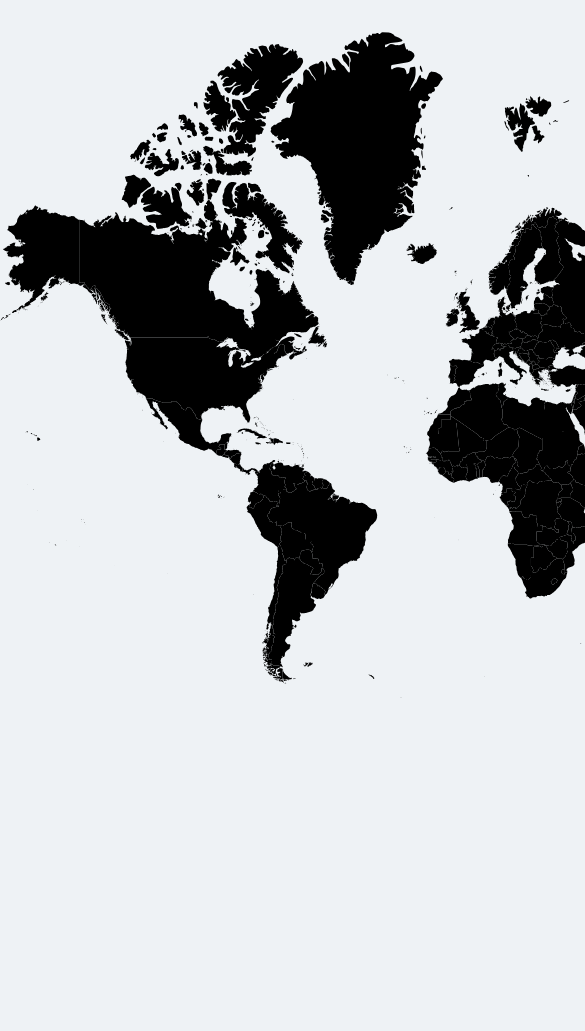
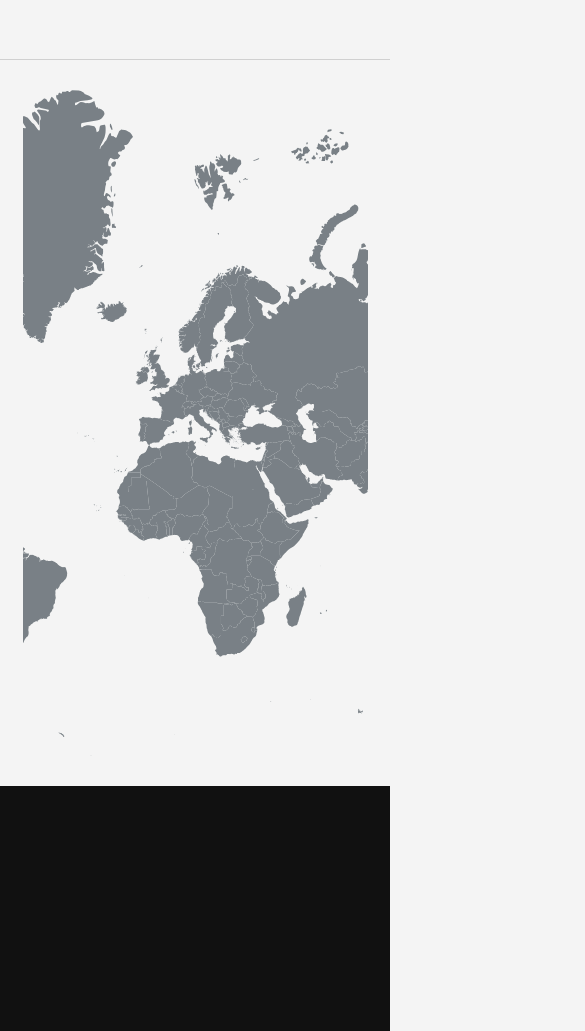
Before and after one commit to auraveleze/interactive-map, a plain HTML site: page mapa_interactivo/index.html in a window 390 px wide. Shown: the top 1031 px of the page, 585 px wide, since content can reach past the window. Before the commit the page ends 844 px from the top, so only its background shows below. Drawn offline with Linux system fonts and the light colour scheme.

Commit message:
base + responsive

```diff
--- a/mapa_interactivo/index.html
+++ b/mapa_interactivo/index.html
@@ -7,12 +7,27 @@
 </head>
 <body>
 
-  <div id="map-container">
-    <object type="image/svg+xml" data="world.svg" id="svgmap"></object>
-    <div id="tooltip"></div>
-  </div>
+  <nav class="nav">
+    <div class="container-base">
+    </div>
+  </nav>
 
-  <div id="cards-container" class="hidden"></div>
+  <main>
+
+    <section class="map">
+      <div class="container-base" id="map-container">
+        <object type="image/svg+xml" data="world.svg" id="svgmap"></object>
+        <div class="tooltip" id="tooltip"></div>
+      </div>
+    </section>
+
+
+  </main>
+
+  <footer class="footer">
+    <div class="container-base">
+    </div>
+  </footer>
 
   <script src="script.js"></script>
 </body>
--- a/mapa_interactivo/script.js
+++ b/mapa_interactivo/script.js
@@ -45,13 +45,30 @@ const authorData = {
   svgObject.addEventListener("load", () => {
     const svgDoc = svgObject.contentDocument;
 
+    /* color base - mapa */
+    const allPaths = svgDoc.querySelectorAll("path");
+    allPaths.forEach(path => {
+      path.style.fill = "#798086";
+    });
+
+    /* interacciones de países con datos */
     for (let code in authorData) {
       const country = svgDoc.getElementById(code);
       if (country) {
+        country.style.fill = "#FF6B6B"; /*hover*/
         country.style.cursor = "pointer";
 
+        // Hover
+        country.addEventListener("mouseenter", () => {
+          country.style.fill = "#D00000"; //* verde oscuro */
+        });
+
+        country.addEventListener("mouseleave", () => {
+          country.style.fill = "#FF6B6B"; //* volver a verde normal */
+        });
+
+        // Click para mostrar tooltip
         country.addEventListener("click", (e) => {
-            const box = country.getBoundingClientRect();
           const mapBox = svgObject.getBoundingClientRect();
           showTooltip(code, e.pageX - mapBox.left, e.pageY - mapBox.top);
         });
@@ -76,7 +93,29 @@ const authorData = {
   });
 
   tooltip.innerHTML = html;
-    tooltip.style.left = `${x + 30}px`;
-    tooltip.style.top = `${y}px`;
-    tooltip.style.display = "block";
+  tooltip.style.display = "block"; // Necesario para que tenga dimensiones
+
+  // Esperar un frame para que el DOM mida bien
+  requestAnimationFrame(() => {
+    const tooltipRect = tooltip.getBoundingClientRect();
+    const containerRect = document.getElementById("map-container").getBoundingClientRect();
+
+    let left = x + 30;
+    let top = y;
+
+    // Correcciones para que no se salga del contenedor
+    if (left + tooltipRect.width > containerRect.width) {
+      left = containerRect.width - tooltipRect.width - 10;
     }
+
+    if (top + tooltipRect.height > window.innerHeight) {
+      top = window.innerHeight - tooltipRect.height - 20;
+    }
+
+    if (top < 0) top = 10;
+    if (left < 0) left = 10;
+
+    tooltip.style.left = `${left}px`;
+    tooltip.style.top = `${top}px`;
+  });
+}
--- a/mapa_interactivo/style.css
+++ b/mapa_interactivo/style.css
@@ -1,23 +1,167 @@
-#tooltip {
-    position: absolute;
-    background: white;
-    padding: 1rem;
-    border-radius: 0.75rem;
-    box-shadow: 0 8px 20px rgba(0, 0, 0, 0.2);
-    font-size: 0.9rem;
-    max-width: 300px;
-    z-index: 100;
-    display: none;
+/* ---------------------- Base -------------------------------------------- */
+:root {
+  --font-title: "Averia Sans Libre", sans-serif;
+  --font-subtitle: "PT Sans", sans-serif;
+  --font-text: "Rubik", sans-serif;
+
+  --red:    #d00000;
+  --sec:    #ebdbda;
+  --grayl:  #818181;
+  --grayd:  #222222;
+  --white:  #F4F4F4;
+  --text:   #141414;
+}
+
+body::selection {
+  background-color: var(--grayd);
+  color: white;
+}
+
+body::-webkit-scrollbar {
+  width: 10px;
+}
+body::-webkit-scrollbar-track {
+  background: transparent;
+}
+body::-webkit-scrollbar-thumb {
+  background: #d0000088;
+  border-radius: 10px;
+}
+body::-webkit-scrollbar-thumb:hover {
+  background: #d00000c4;
+}
+
+*{
+  font-family: var(--font-text);
+  margin: 0;
+  padding: 0;
+  scroll-behavior: smooth;
+  scroll-padding-top: 2rem;
+  box-sizing: border-box;
+  border: none;
+  list-style: none;
+  text-decoration: none;
+}
+
+body {
+  background: var(--white);
+}
+
+header, section, footer {
+  width: 100%;
+  display: flex;
+  justify-content: center;
+  align-items: center;
+  margin: 0 auto;
+}
+
+.container-base {
+  width: 1400px;
+  max-width: 1400px;
+  display: flex;
+  flex-direction: column;
+  justify-content: center;
+  align-items: center;
+  margin: 0 auto;
+  position: relative;
+  overflow: hidden;
+}
+
+.title {
+  font-size: 2em;
+  font-weight: 700;
+  font-family: var(--font-title);
+}
+
+.subtitle {
+  font-size: 1.6em;
+  font-family: var(--font-subtitle);
+}
+
+.text {
+  font-size: 1.05em;
+  font-family: var(--font-text);
+}
+
+@media screen and (min-width: 481px) and (max-width: 1024px) {
+  header, section, footer { width: auto; }
+
+  .container-base {
+    width: 100%;
+    max-width: 600px;
   }
 
-  #map-container {
-    position: relative;
-    margin: 2rem auto;
-    max-width: 1000px;
+  .title { font-size: 1.8em; }
+  .subtitle { font-size: 1.4em; }
+  .text { font-size: 1.05em; }
+}
+
+@media screen and (max-width: 480px) {
+  header, section, footer { width: auto; }
+
+  .container-base {
+    width: 100%;
+    max-width: 345px;
   }
 
-  body {
-    margin: 0;
-    background: #eef2f5;
-    font-family: sans-serif;
-  }
+  .title { font-size: 1.6em; }
+  .subtitle { font-size: 1.2em; }
+  .text { font-size: 1em; }
+}
+
+.nav {
+  position: fixed;
+  top: 0;
+  width: 100%;
+  height: 60px;
+  background: var(--white);
+  border-bottom: 1px solid rgba(0, 0, 0, 0.15);
+  z-index: 50;
+  overflow: visible;
+}
+
+.footer{
+  background: #111;
+  height: 245px;
+}
+
+
+
+
+
+
+
+
+
+
+
+
+
+.map {
+  margin-top: 60px;
+  padding: 30px 0;
+  overflow: visible;
+}
+
+.map .container-base {
+  position: relative;
+  transition: 5s ease-in-out;
+}
+
+.map .container-base .tooltip {
+  position: absolute;
+  background: white;
+  padding: 1rem;
+  border-radius: 0.75rem;
+  box-shadow: 0 8px 20px rgba(0, 0, 0, 0.2);
+  font-size: 0.9rem;
+  max-width: 300px;
+  z-index: 51;
+  width: 230px;
+  height: auto;
+  min-height: 120px;
+  max-height: 200px;
+  overflow-y: auto;
+  display: none;
+
+}
```
Lines whose indentation alone changed are shown as unchanged.
